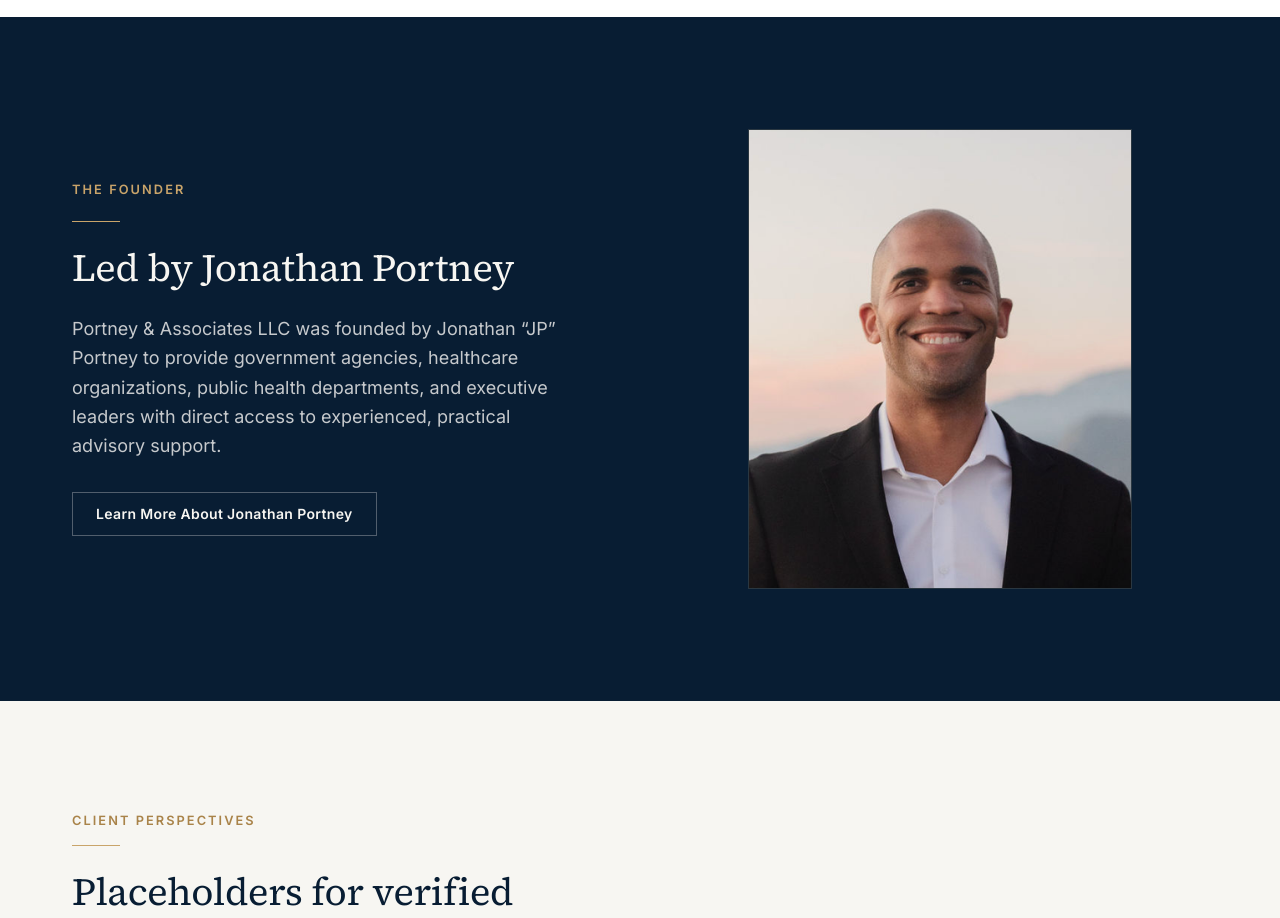
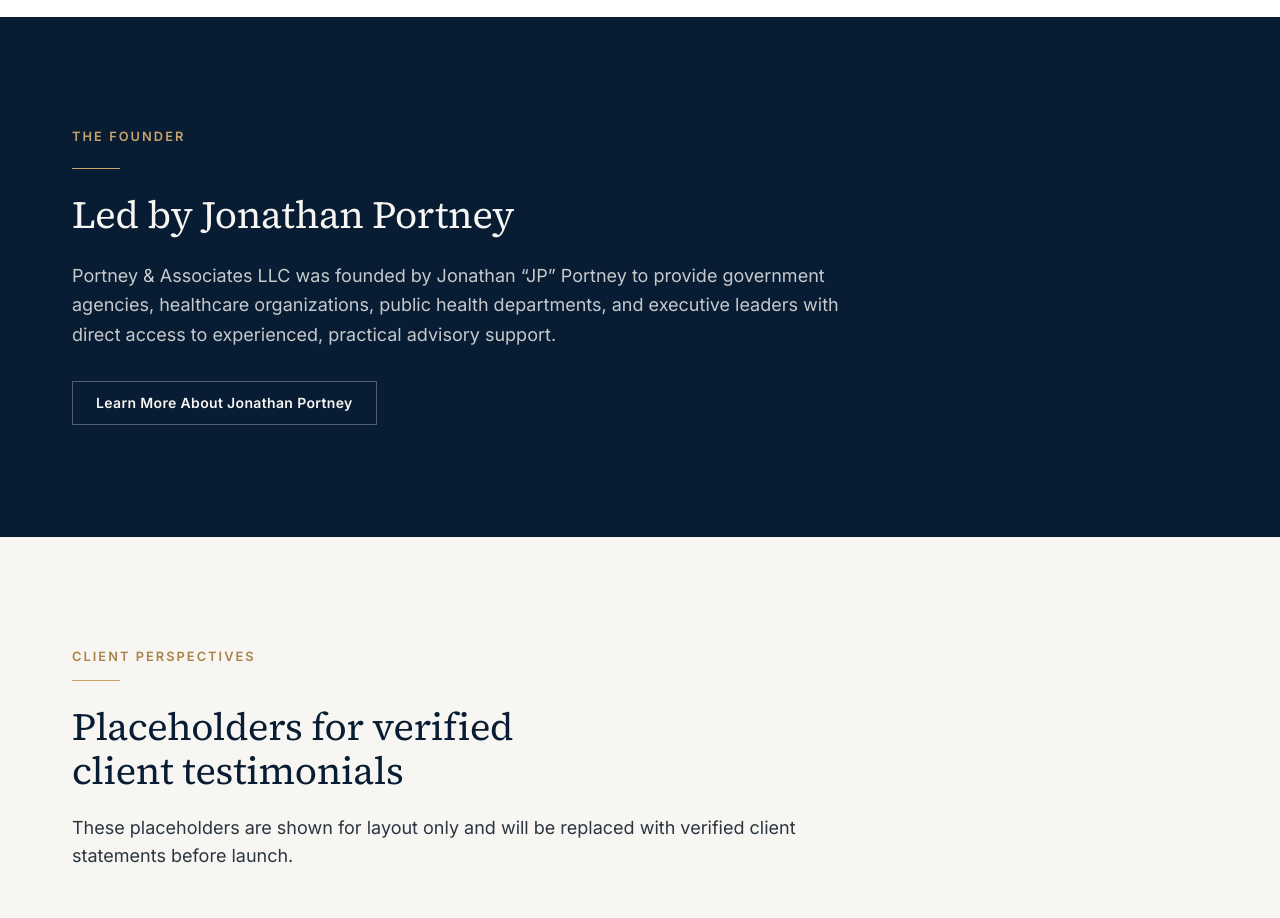
Before and after one commit to redportney12/portney-associates, a Next.js app: page / in a window 1280 px wide. Shown: the part 4580-5498 px from the top of the page. Built offline with nearby package versions, Linux system fonts and the light colour scheme; no server answers.

Commit message:
feat: simplify founder section layout and remove image component
Co-authored-by: redportney12 <305019481+redportney12@users.noreply.github.com>

```diff
--- a/app/page.tsx
+++ b/app/page.tsx
@@ -1,5 +1,4 @@
 import type { Metadata } from "next";
-import Image from "next/image";
 import { pageMetadata } from "@/lib/metadata";
 import { organizationSchema } from "@/lib/schema";
 import { JsonLd } from "@/components/ui/json-ld";
@@ -178,7 +177,6 @@ export default function HomePage() {
       {/* FOUNDER */}
       <section className="bg-navy text-ivory">
         <Container className="py-20 md:py-28">
-          <div className="grid gap-10 lg:grid-cols-[1fr_1fr] lg:items-center lg:gap-16">
           <div>
             <p className="eyebrow text-gold">The Founder</p>
             <div className="hairline my-6" />
@@ -192,16 +190,6 @@ export default function HomePage() {
               <ButtonLink href="/jonathan-portney" variant="ghost">
                 Learn More About Jonathan Portney
               </ButtonLink>
-              </div>
-            </div>
-            <div className="relative mx-auto hidden aspect-[5/6] w-full max-w-sm overflow-hidden border border-ivory/15 bg-navy-midnight lg:block">
-              <Image
-                src="/images/jonathan-portney-founder-portney-associates.jpg"
-                alt="Portrait of Jonathan Portney, founder and principal"
-                fill
-                sizes="24rem"
-                className="object-cover object-top"
-              />
             </div>
           </div>
         </Container>
```
Lines whose indentation alone changed are shown as unchanged.
